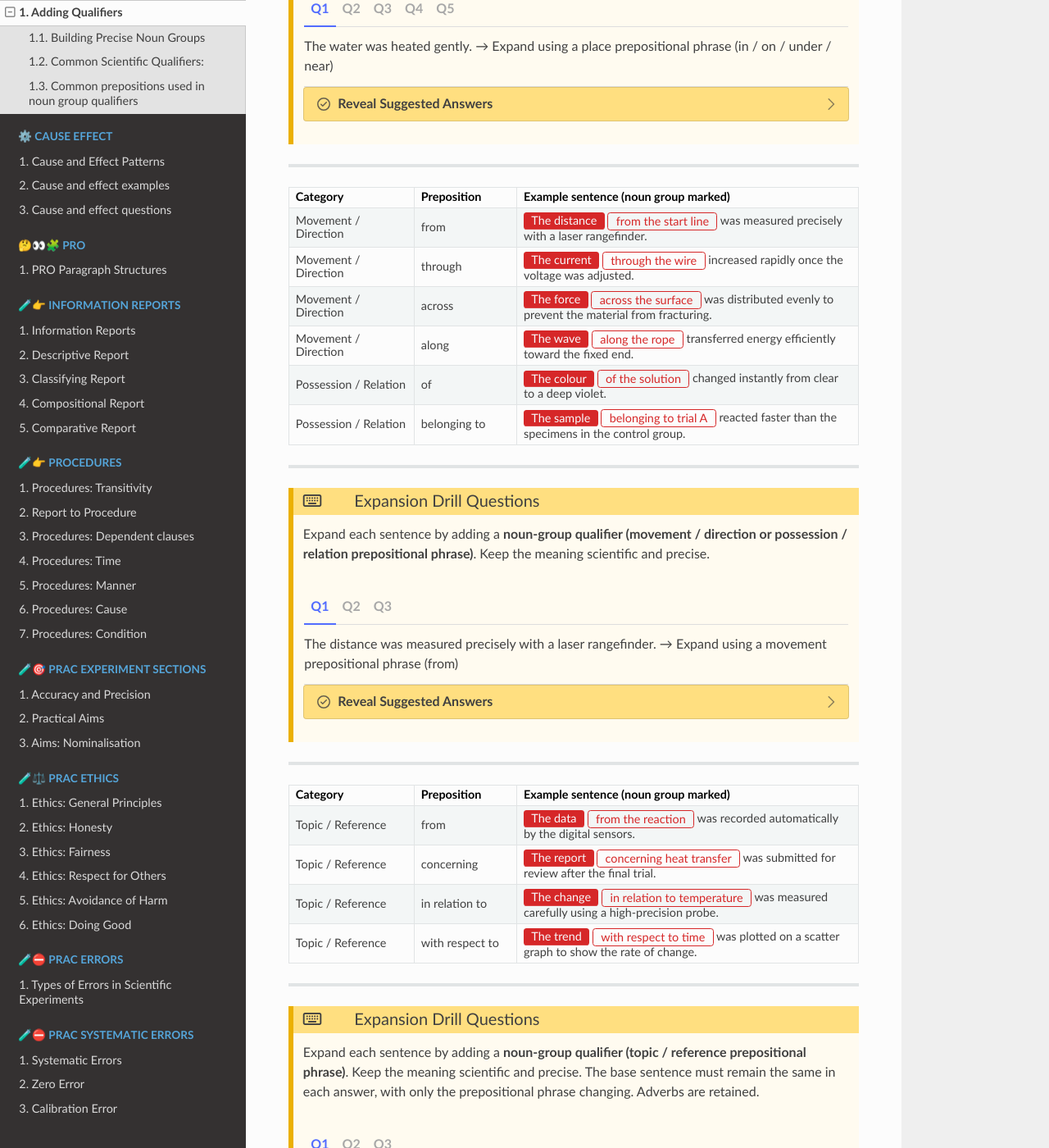
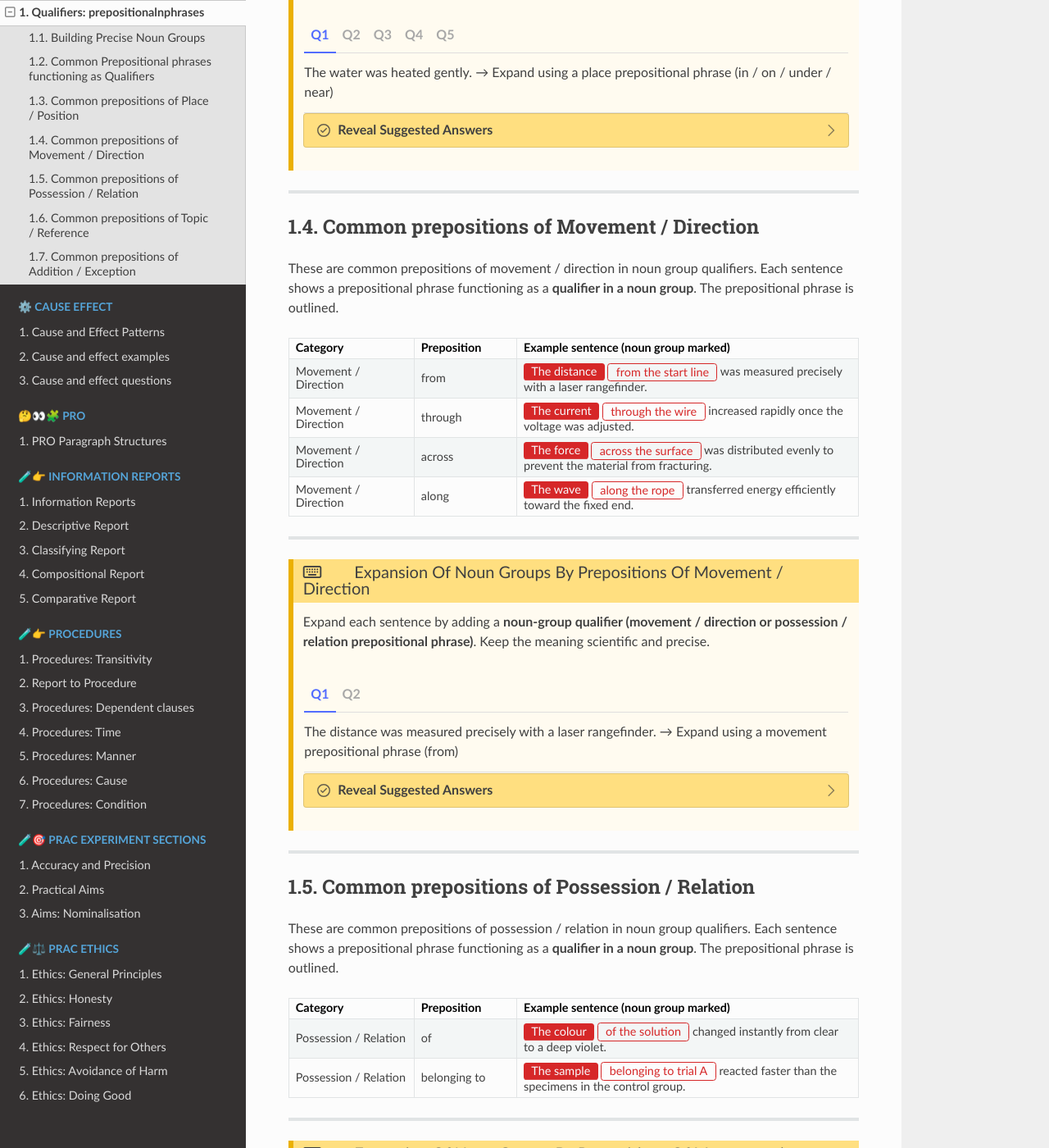
Before and after one commit to gmc-code/PC-Science-and-language, a Sphinx documentation site: the page built from docs/language/qualifiers_prepositional_phrases.rst, in a window 1280 px wide and 1400 px high, scrolled down 3192 px. Shown: the whole window at 82% size. Built offline with Sphinx 7.4.7 and the Read the Docs theme 3.1.0, drawn with Linux system fonts in a browser that asks for light colours; pages that are not in the unit, such as notebooks, are missing from menus; some of the changed text lies outside the part shown.

Commit message:
prep
Co-authored-by: Copilot <copilot@github.com>

```diff
--- a/docs/index.rst
+++ b/docs/index.rst
@@ -93,7 +93,7 @@ PC-Science-and-language
     :caption: 🧷 Qualifiers
     :numbered:
 
-    language/adding_qualifiers.rst
+    language/qualifiers_prepositional_phrases.rst
 
 
 .. toctree::
--- a/docs/language/adding_qualifiers.rst
+++ b/docs/language/qualifiers_prepositional_phrases.rst
@@ -1,5 +1,5 @@
 ===================================
-Adding Qualifiers
+Qualifiers: prepositionalnphrases
 ===================================
 
 Building Precise Noun Groups
@@ -30,14 +30,14 @@ Qualifiers are often prepositional phrases (e.g. *in the beaker*, *at high tempe
 
 ----
 
-Common Scientific Qualifiers:
----------------------------------
+Common Prepositional phrases functioning as Qualifiers
+--------------------------------------------------------
 
 * **Place (Location):**
   Pinpoints exactly where the object is.
 
-  * The chloroplasts **in the plant cell**
-  * The valves **between the heart chambers**
+  * The chloroplasts **in the plant cell** are green.
+  * The valves **between the heart chambers** prevent backflow.
 
 * **Time (Sequence):**
   Specifies when an event occurs in relation to other steps in the process.
@@ -149,17 +149,17 @@ Common Scientific Qualifiers:
         | 2.2 (C) residue **in the test tube**;
         | 2.3 (E) heat **from the bunsen burner**;
         | 2.4 (A) fossilisation **over millions of years**;
-        | 2.5 (B) colour change **after the addition of acid**.
+        | 2.5 (B) colour change **after heating**.
 
 
 ----
 
-Common prepositions used in noun group qualifiers
+Common prepositions of Place / Position
 -----------------------------------------------------
 
 These are the most common prepositions used in noun group qualifiers.
 Each sentence shows a prepositional phrase functioning as a **qualifier in a noun group**.
-The noun group (Thing) is marked.
+The prepositional phrase is outlined.
 
 
 .. list-table::
@@ -237,7 +237,7 @@ The noun group (Thing) is marked.
 
 ----
 
-.. admonition:: Expansion Drill Questions
+.. admonition:: Expansion of noun groups by prepositions of Place / Position
     :class: shortanswer
 
     Expand each sentence by adding a **noun-group qualifier (place / position prepositional phrase)**.
@@ -321,6 +321,15 @@ The noun group (Thing) is marked.
 
 ----
 
+Common prepositions of Movement / Direction
+-----------------------------------------------------
+
+These are common prepositions of movement / direction in noun group qualifiers.
+Each sentence shows a prepositional phrase functioning as a **qualifier in a noun group**.
+The prepositional phrase is outlined.
+
+
+
 .. list-table::
     :header-rows: 1
     :widths: 22 18 60
@@ -345,19 +354,10 @@ The noun group (Thing) is marked.
       - along
       - :participantb:`The wave` :participant:`along the rope` transferred energy efficiently toward the fixed end.
 
-    * - Possession / Relation
-      - of
-      - :participantb:`The colour` :participant:`of the solution` changed instantly from clear to a deep violet.
-
-    * - Possession / Relation
-      - belonging to
-      - :participantb:`The sample` :participant:`belonging to trial A` reacted faster than the specimens in the control group.
-
-
 ----
 
 
-.. admonition:: Expansion Drill Questions
+.. admonition::  Expansion of noun groups by prepositions of Movement / Direction
     :class: shortanswer
 
     Expand each sentence by adding a **noun-group qualifier (movement / direction or possession / relation prepositional phrase)**.
@@ -377,12 +377,6 @@ The noun group (Thing) is marked.
 
             The current increased rapidly once the voltage was increased.
             → Expand using a movement prepositional phrase (through)
-
-        .. tab-item:: Q3
-            :sync: q3
-
-            The colour changed instantly from pink to a deep violet.
-            → Expand using a possession / relation prepositional phrase (of)
 
 
     .. dropdown:: Reveal Suggested Answers
@@ -406,8 +400,63 @@ The noun group (Thing) is marked.
                 :participantb:`The current` :participant:`through the circuit` increased rapidly once the voltage was increased.
                 :participantb:`The current` :participant:`through the conductor` increased rapidly once the voltage was increased.
 
-            .. tab-item:: Q3
-                :sync: q3
+----
+
+
+Common prepositions of Possession / Relation
+-----------------------------------------------------
+
+These are common prepositions of possession / relation in noun group qualifiers.
+Each sentence shows a prepositional phrase functioning as a **qualifier in a noun group**.
+The prepositional phrase is outlined.
+
+
+
+.. list-table::
+    :header-rows: 1
+    :widths: 22 18 60
+
+    * - Category
+      - Preposition
+      - Example sentence (noun group marked)
+
+    * - Possession / Relation
+      - of
+      - :participantb:`The colour` :participant:`of the solution` changed instantly from clear to a deep violet.
+
+    * - Possession / Relation
+      - belonging to
+      - :participantb:`The sample` :participant:`belonging to trial A` reacted faster than the specimens in the control group.
+
+
+----
+
+
+.. admonition::  Expansion of noun groups by prepositions of Movement / Direction
+    :class: shortanswer
+
+    Expand each sentence by adding a **noun-group qualifier (movement / direction or possession / relation prepositional phrase)**.
+    Keep the meaning scientific and precise.
+
+    .. tab-set::
+        :sync-group: set2
+
+        .. tab-item:: Q1
+            :sync: q1
+
+            The colour changed instantly from pink to a deep violet.
+            → Expand using a possession / relation prepositional phrase (of)
+
+
+    .. dropdown:: Reveal Suggested Answers
+        :icon: check-circle
+        :class-container: dropdown-shortanswer
+
+        .. tab-set::
+            :sync-group: set2
+
+            .. tab-item:: Q1
+                :sync: q1
 
                 :participantb:`The colour` :participant:`of the solution` changed instantly from pink to a deep violet.
                 :participantb:`The colour` :participant:`of the indicator` changed instantly from pink to a deep violet.
@@ -415,6 +464,13 @@ The noun group (Thing) is marked.
 
 
 ----
+
+Common prepositions of Topic / Reference
+-----------------------------------------------------
+
+These are common prepositions of topic / reference in noun group qualifiers.
+Each sentence shows a prepositional phrase functioning as a **qualifier in a noun group**.
+The prepositional phrase is outlined.
 
 
 .. list-table::
@@ -444,7 +500,7 @@ The noun group (Thing) is marked.
 
 ----
 
-.. admonition:: Expansion Drill Questions
+.. admonition:: Expansion of noun groups by prepositions of Topic / Reference
     :class: shortanswer
 
     Expand each sentence by adding a **noun-group qualifier (topic / reference prepositional phrase)**.
@@ -502,6 +558,14 @@ The noun group (Thing) is marked.
 
 ----
 
+Common prepositions of Addition / Exception
+-----------------------------------------------------
+
+These are common prepositions of addition / exception in noun group qualifiers.
+Each sentence shows a prepositional phrase functioning as a **qualifier in a noun group**.
+The prepositional phrase is outlined.
+
+
 .. list-table::
     :header-rows: 1
     :widths: 22 18 60
@@ -530,7 +594,7 @@ The noun group (Thing) is marked.
 ----
 
 
-.. admonition:: Expansion Drill Questions
+.. admonition:: Expansion of noun groups by prepositions of Addition / Exception
     :class: shortanswer
 
     Expand each sentence by adding a **noun-group qualifier (addition or exception prepositional phrase)**.
```
Also changed, not shown: other parts of docs/language/qualifiers_prepositional_phrases.rst (+2 -2 lines).
